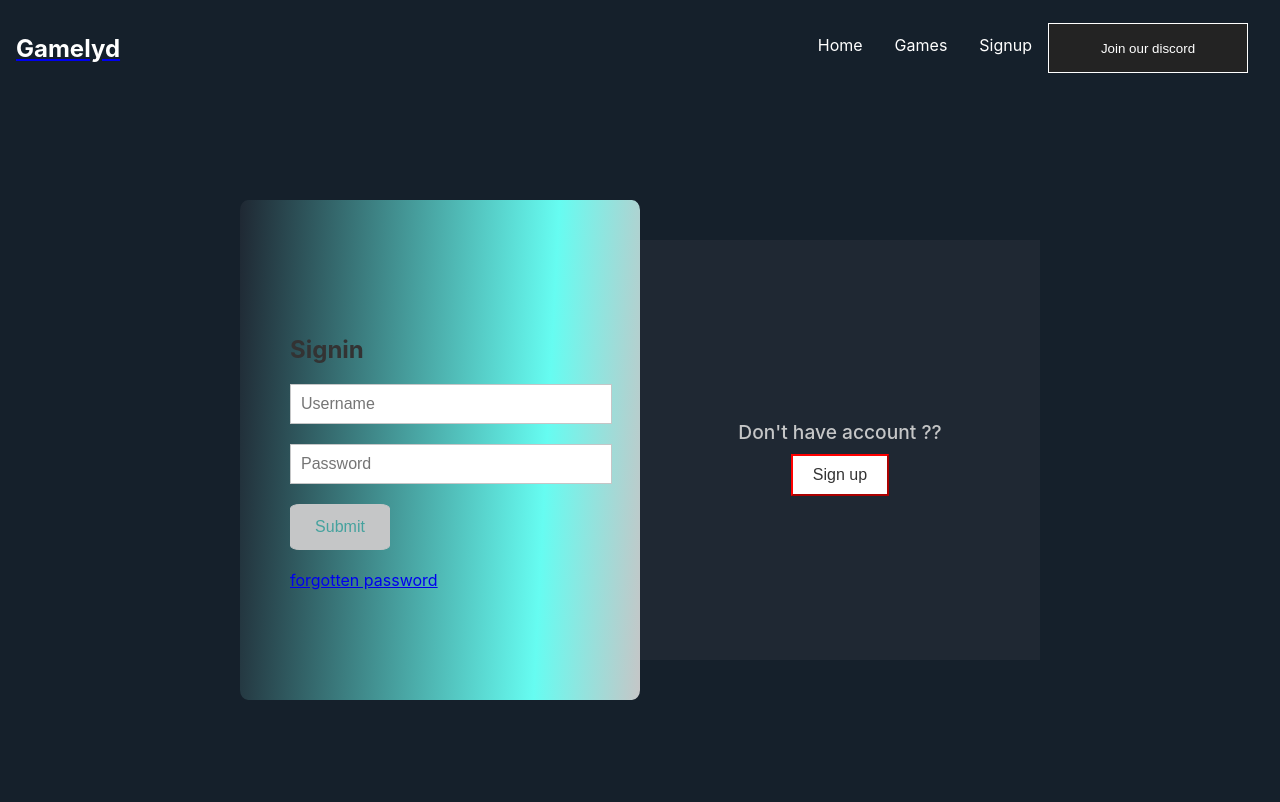
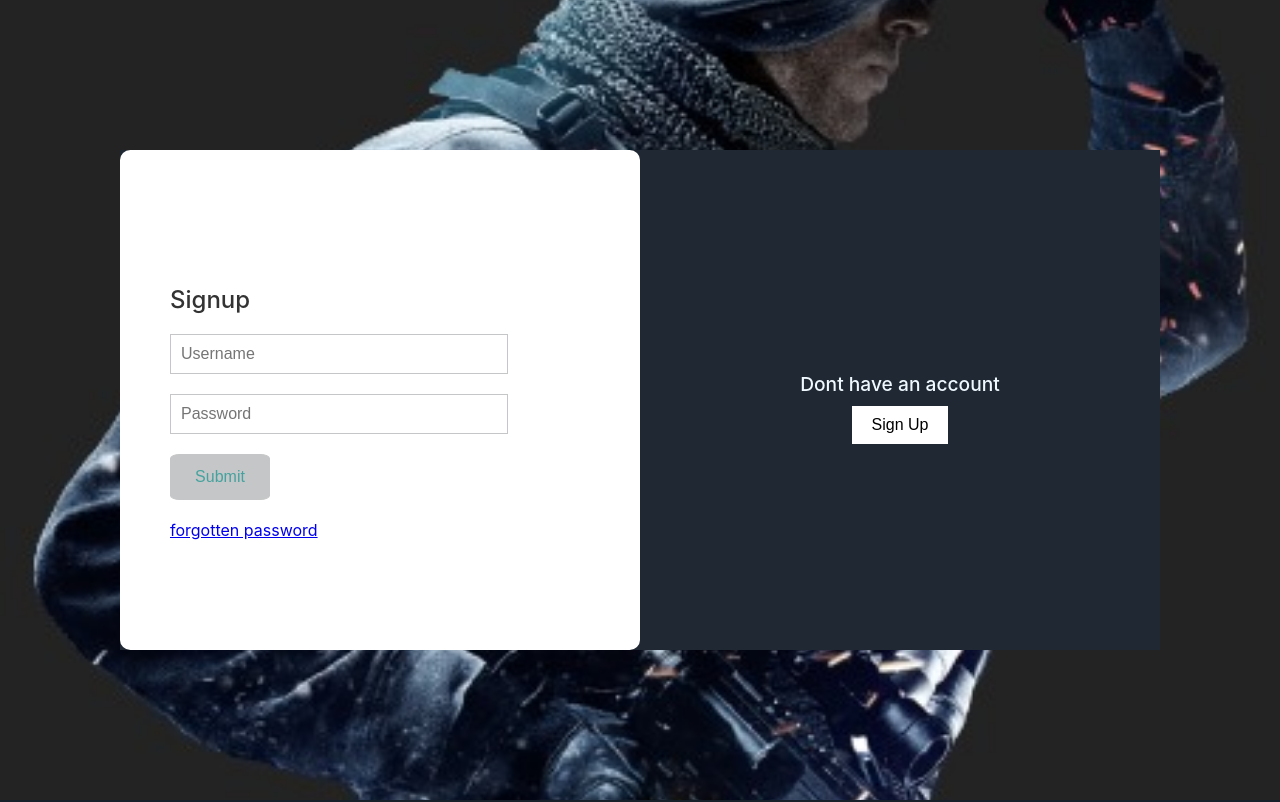
Before and after one commit to coders-pro/Gamelyd-frontend, a React (Create React App) app: page /signup in a window 1280 px wide. Shown: the top 802 px of the page. Built offline with nearby package versions, Linux system fonts and the light colour scheme.

Commit message:
built login and signup

```diff
--- a/src/App.tsx
+++ b/src/App.tsx
@@ -9,13 +9,13 @@ import SignUp from './screens/SignUp/SignUp'
 function App() {
   return (
     <div className='App'>
-      <Navbar message='you' />
+      {/* <Navbar message='you' /> */}
       <Routes>
         <Route path='/' element={<Home />} />
         <Route path='games' element={<Games />} />
         <Route path='signup' element={<SignUp />} />
       </Routes>
-      <Footer />
+      {/* <Footer /> */}
     </div>
   )
 }
--- a/src/index.css
+++ b/src/index.css
@@ -5,6 +5,8 @@ body {
     sans-serif;
   -webkit-font-smoothing: antialiased;
   -moz-osx-font-smoothing: grayscale;
+  background-color: #15202b;
+  box-sizing: border-box;
 }
 
 code {
--- a/src/screens/SignUp/SignUp.tsx
+++ b/src/screens/SignUp/SignUp.tsx
@@ -1,34 +1,99 @@
 import { SignUpStyle } from './style.js'
 import { Link } from 'react-router-dom'
 import { useState } from 'react'
+import './style.css'
+import { motion, AnimatePresence } from 'framer-motion'
 
 const Signup = () => {
   const [flip, setFlip] = useState(false)
-
+  const flipMode = () => {
+    setFlip(!flip)
+  }
   return (
     <SignUpStyle>
+      <div className='flex'></div>
+      <div className='mobile-body'>
+        <div className='blue'>
+          <div className='signin'>
+            <h2>Already have an account</h2>
+            <button onClick={flipMode} className='signinbtn'>
+              Sign In
+            </button>
+          </div>
+
+          <div className='signup'>
+            <h2>Dont have an account</h2>
+            <button onClick={flipMode} className='signinbtn'>
+              Sign Up
+            </button>
+          </div>
+        </div>
+
+        <div className='white'>
+          <div className={`white ${flip ? 'mobactive' : ''}`}>
+            {flip ? (
+              <div className='signinForm'>
+                <div className='bx'>
+                  <form>
+                    <h3>Signin </h3>
+                    <input type='text' placeholder='Username'></input>
+                    <input type='password' placeholder='Password'></input>
+                    <input
+                      className='submit'
+                      type='submit'
+                      placeholder='Login'
+                    ></input>
+                    <br></br>
+                    <Link to='/' className='forgotten'>
+                      forgotten password
+                    </Link>
+                  </form>
+                </div>
+              </div>
+            ) : (
+              <div className='signinForm'>
+                <div className='bx'>
+                  <form>
+                    <h3>Signup </h3>
+                    <input type='text' placeholder='Username'></input>
+                    <input type='password' placeholder='Password'></input>
+                    <input
+                      className='submit'
+                      type='submit'
+                      placeholder='Login'
+                    ></input>
+                    <br></br>
+                    <Link to='/' className='forgotten'>
+                      forgotten password
+                    </Link>
+                  </form>
+                </div>
+              </div>
+            )}
+          </div>
+        </div>
+      </div>
+
       <div className='body'>
-        <div className='container'>
-          <div className='firstbg'>
+        <div className='containers'>
+          <div className='blueBg'>
             <div className='box signin'>
-              <h2> Already have account ??</h2>
-              <button className='signinBtn'>Sign in</button>
+              <h2>Already have an account</h2>
+              <button onClick={flipMode} className='signinbtn'>
+                Sign In
+              </button>
             </div>
 
             <div className='box signup'>
-              <h2> Don't have account ??</h2>
-              <button
-                className='signupBtn'
-                type='button'
-                onClick={() => setFlip(!flip)}
-              >
-                Sign up
+              <h2>Dont have an account</h2>
+              <button onClick={flipMode} className='signinbtn'>
+                Sign Up
               </button>
             </div>
           </div>
 
-          {flip === false ? (
-            <div className='formBx'>
+          <div className={`formBx ${flip ? 'active' : ''}`}>
+            {flip ? (
               <div className='form signinForm'>
                 <form>
                   <h3>Signin </h3>
@@ -45,9 +110,7 @@ const Signup = () => {
                   </Link>
                 </form>
               </div>
-            </div>
-          ) : (
-            <div className='formBx'>
+            ) : (
               <div className='form signinForm'>
                 <form>
                   <h3>Signup </h3>
@@ -59,10 +122,13 @@ const Signup = () => {
                     placeholder='Login'
                   ></input>
                   <br></br>
+                  <Link to='/' className='forgotten'>
+                    forgotten password
+                  </Link>
                 </form>
               </div>
-            </div>
-          )}
+            )}
+          </div>
         </div>
       </div>
     </SignUpStyle>
--- /dev/null
+++ b/src/screens/SignUp/style.css
@@ -0,0 +1,129 @@
+@media (max-width: 908px) {
+  .containers {
+    max-width: 400px;
+    height: 650px;
+    display: flex;
+    justify-content: center;
+    align-items: center;
+  }
+
+  .bluebg {
+    top: 0;
+    height: 500px;
+  }
+
+  .formbx {
+    width: 100%;
+    height: 500px;
+  }
+}
+
+.body {
+  display: flex;
+  justify-content: center;
+  align-items: center;
+  min-height: 100vh;
+  transition: 0.5s;
+  margin: 200px;
+}
+.containers {
+  position: relative;
+  width: 1300px;
+  height: 500px;
+  margin: 20px;
+  background-color: #1f2833;
+}
+
+.blueBg {
+  position: absolute;
+  top: 40px;
+  width: 100%;
+  display: flex;
+  align-items: center;
+  justify-content: center;
+  height: 420px;
+  background: #1f2833;
+}
+
+.blueBg .box {
+  position: relative;
+  width: 50%;
+  height: 100%;
+  display: flex;
+  align-items: center;
+  justify-content: center;
+  flex-direction: column;
+}
+
+.blueBg .box h2 {
+  color: aliceblue;
+  font-size: 1.2em;
+  font-weight: 500;
+  margin-bottom: 10px;
+}
+
+.blueBg .box button {
+  color: blacl;
+  cursor: pointer;
+  padding: 10px 20px;
+  background-color: white;
+  font-size: 16px;
+  font-weight: 500;
+  border: none;
+}
+
+.formBx {
+  position: absolute;
+  top: 0;
+  left: 0;
+  width: 50%;
+  height: 100%;
+  background-color: white;
+  z-index: 10;
+  display: flex;
+  justify-content: center;
+  align-items: center;
+  transition: 0.9s ease-in-out;
+  border-radius: 2%;
+}
+
+.active {
+  left: 50%;
+}
+
+.formBx .form {
+  position: absolute;
+  left: 0;
+  width: 76%;
+  padding: 50px;
+  transition: 0.5s;
+}
+.formBx .active .signinForm {
+  left: -100%;
+}
+.formBx .form {
+  display: flex;
+  flex-direction: column;
+}
+.formBx .form form h3 {
+  font-size: 1.5em;
+  color: #333;
+  margin-bottom: 20px;
+  font-weight: 500;
+}
+.formBx .form form input {
+  width: 80%;
+  margin-bottom: 20px;
+  padding: 10px;
+  outline: none;
+  font-size: 16px;
+  border: 1px solid #c5c6c7;
+}
+.formBx .form form input[type='submit'] {
+  background: #c5c6c7;
+  padding: 13px;
+  border-radius: 10%;
+  color: #45a29e;
+  max-width: 100px;
+  cursor: pointer;
+}
--- a/src/screens/SignUp/style.js
+++ b/src/screens/SignUp/style.js
@@ -4,24 +4,32 @@ export const SignUpStyle = style.div`
  margin: 0;
  padding: 0;
  box-sizing: border-box;
-}
-.body{
+ background: url('/images/soldier1.jpg');
+ height: 100vh;
+  background-position: center; /* Center the image */
+  background-repeat: no-repeat; /* Do not repeat the image */
+  background-size: cover;
+
+
+.body {
     display: flex;
     justify-content: center;
     align-items: center;
-    min-height: 100vh
+    max-height: 100vh;
     transition: 0.5s;
-    margin: 200px;
+    margin: 0 100px;
 
 
+    .containers {
+        position: relative;
+        width: 1300px;
+        height: 500px;
+        margin: 20px;
+        background-color: #1f2833;
+        top: -100px;
       }
-.container{
-    position: relative;
-    width: 800px;
-    height: 500px;
 
-}
-.firstbg{
+      .blueBg {
         position: absolute;
         top: 40px;
         width: 100%;
@@ -29,107 +37,158 @@ export const SignUpStyle = style.div`
         align-items: center;
         justify-content: center;
         height: 420px;
-    background: #1F2833;
+        background: #1f2833;
+      }
 
-
-}
-.firstbg .box{
+      .blueBg .box {
         position: relative;
         width: 50%;
         height: 100%;
         display: flex;
         align-items: center;
         justify-content: center;
-    flex-direction: column ;
+        flex-direction: column;
       }
-.firstbg .box h2{
-    color: #c5c6c7;
+
+      .blueBg .box h2 {
+        color: aliceblue;
         font-size: 1.2em;
         font-weight: 500;
         margin-bottom: 10px;
+      }
 
-}
-.signupBtn{
+      .blueBg .box button {
+        color: blacl;
         cursor: pointer;
         padding: 10px 20px;
-background: #fff;
-color: #333;
-font-size:  16px;
-font-weight:500;
-border-width: 2px ;
-border-color: red ;
-
-}
-.signinBtn{
-cursor: pointer;
-padding: 10px 20px;
-background: #fff;
-color: #333;
-font-size:  16px;
-font-weight:500;
-border-width: 2px ;
-border-color: red ;
-
+        background-color: white;
+        font-size: 16px;
+        font-weight: 500;
+        border: none;
       }
 
-.formBx{
+      .formBx {
         position: absolute;
-    border-radius: 2%;
         top: 0;
-    left:  0;
+        left: 0;
         width: 50%;
         height: 100%;
-    background: linear-gradient(273deg, rgba(197,198,199,1) 0%, rgba(102,252,241,1) 25%, rgba(31,40,51,1) 100%);;
-    z-index: 1000;
+        background-color: white;
+        z-index: 10;
         display: flex;
         justify-content: center;
         align-items: center;
-     transition: 0.5s ease-in-out;
+        transition: 0.9s ease-in-out;
+        border-radius: 2%;
       }
 
-.formBx.active{
-    width: 50%;
+      .active {
+        left: 50%;
       }
-.formBx .form{
+
+      .formBx .form {
         position: absolute;
         left: 0;
-    weidth: 100%;
+        width: 76%;
         padding: 50px;
         transition: 0.5s;
-
       }
-.formBx  .active .signinForm{
-left: -100%
+      .formBx .active .signinForm {
+        left: -100%;
       }
-
-.formBx .form  {
-
+      .formBx .form {
         display: flex;
         flex-direction: column;
-
       }
-  .formBx .form form  h3{
+      .formBx .form form h3 {
         font-size: 1.5em;
         color: #333;
         margin-bottom: 20px;
-   fomt-weight: 500;
+        font-weight: 500;
       }
-  .formBx .form form input{
-      width: 100%;
+      .formBx .form form input {
+        width: 80%;
         margin-bottom: 20px;
         padding: 10px;
         outline: none;
         font-size: 16px;
-      border: 1px solid #C5C6C7;
+        border: 1px solid #c5c6c7;
       }
       .formBx .form form input[type='submit'] {
-    background: #C5C6C7;
+        background: #c5c6c7;
         padding: 13px;
         border-radius: 10%;
         color: #45a29e;
         max-width: 100px;
         cursor: pointer;
+      }
+    @media(max-width: 990px) {
+        display: none;
+    }
+  }
+  .flex {
+    height: 100px;
+}
+
+  .mobile-body {
+      display: none;
+      @media(max-width: 990px) {
+        overflow: hidden;
+          display: block;
+          height: 550px;
+          max-width: 400px;
+          margin: auto;
+
+          @media(max-width: 500px) {
+            max-width: 350px;
+          }
+
+          .blue {
+            background: #1f2833;
+            height: 100%;
+            width: 100%;
+            display: flex;
+            flex-direction: column;
+            justify-content: space-between;
+            overflow: hidden;
 
           }
 
+          .white {
+              position: absolute;
+              top: 50px;
+              background: white;
+              height: 400px;
+              max-width: 400px;
+              transition: 0.9s ease-in-out;
+            //   overflow: hidden;
+
+            @media(max-width: 500px) {
+                max-width: 350px;
+              }
+              form {
+                  display: flex;
+                  flex-direction: column;
+
+                  input {
+                      width: 100%;
+                      @media(max-width: 500px) {
+                        max-width: 200px;
+                      }
+                  }
+              }
+              @media(max-width: 500px) {
+                max-width: 350px;
+              }
+            }
+
+            .mobactive {
+                top: 200px;
+
+            }
+            .bx {
+                width: 400px
+            }
+      }
+  }
 `
```
Lines whose indentation alone changed are shown as unchanged.
